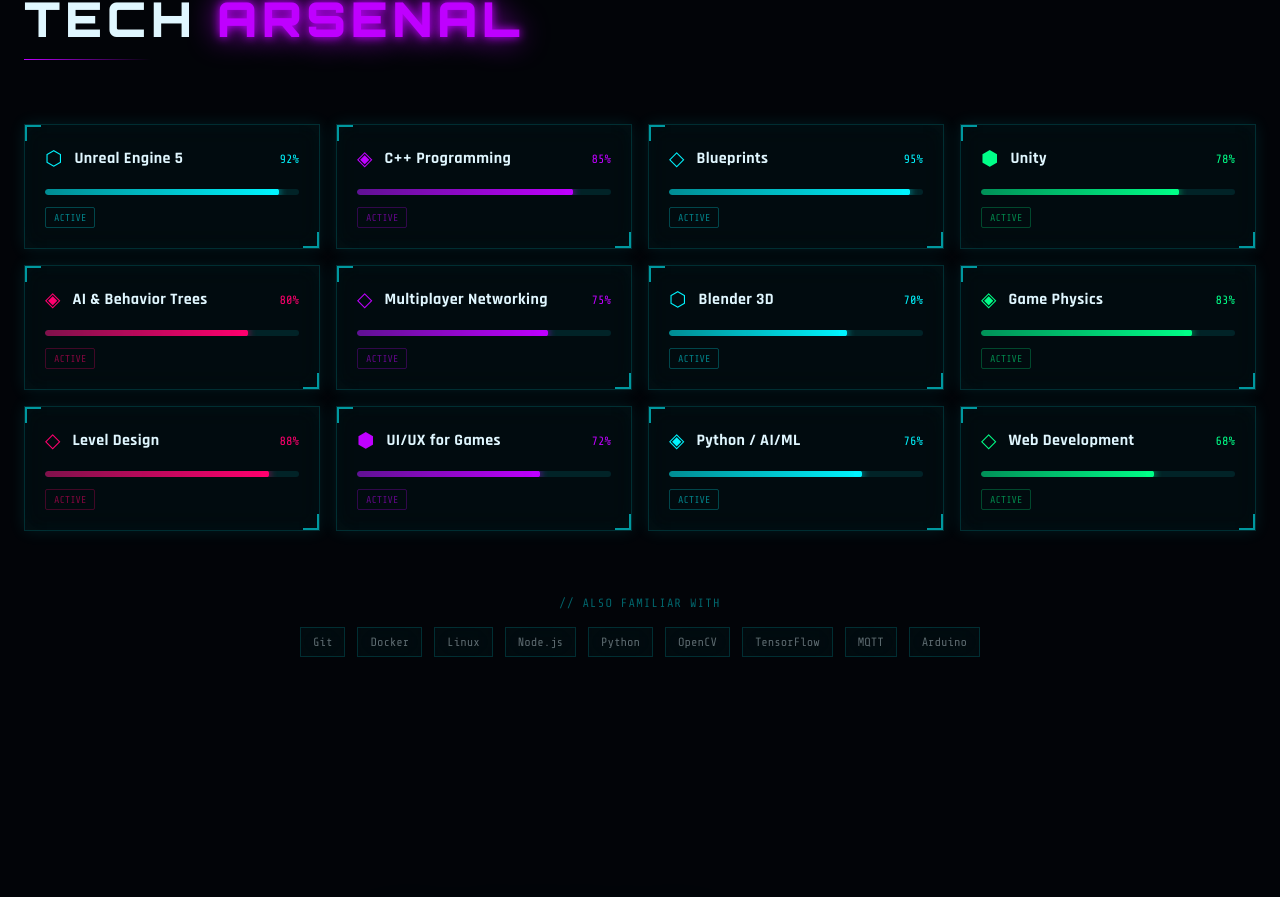
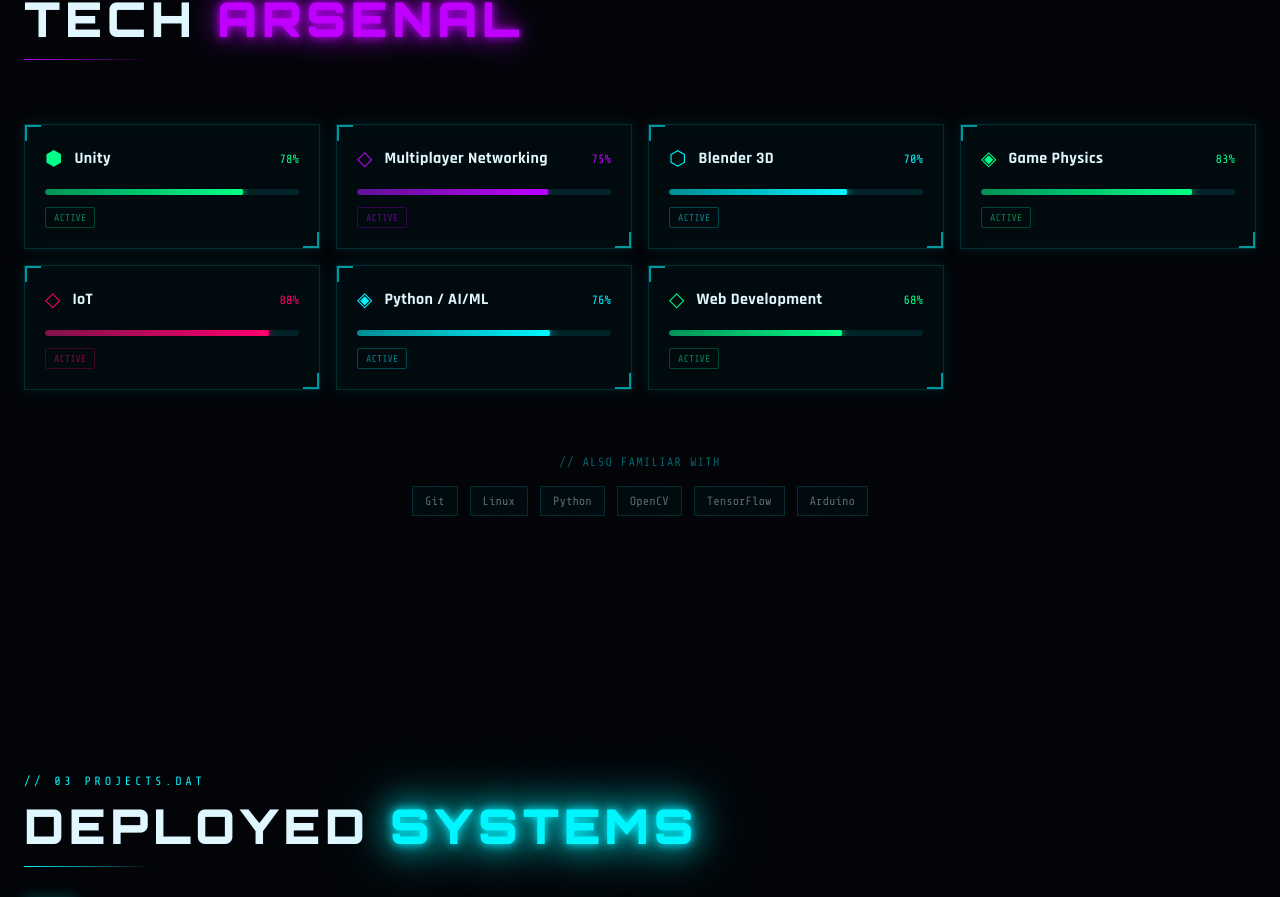
Before and after one commit to shabermohamadb-create/shabeer-portfolio, a React (Vite) app: page / in a window 1280 px wide. Shown: the part 2116-3013 px from the top of the page. Built offline with nearby package versions, Linux system fonts and the light colour scheme.

Commit message:
Update Skills.jsx

```diff
--- a/src/components/sections/Skills.jsx
+++ b/src/components/sections/Skills.jsx
@@ -2,16 +2,12 @@
 import { motion, useInView } from 'framer-motion'
 
 const skills = [
-  { name: 'Unreal Engine 5', level: 92, color: '#00f5ff', icon: '⬡' },
-  { name: 'C++ Programming', level: 85, color: '#bf00ff', icon: '◈' },
-  { name: 'Blueprints', level: 95, color: '#00f5ff', icon: '◇' },
+
   { name: 'Unity', level: 78, color: '#00ff88', icon: '⬢' },
-  { name: 'AI & Behavior Trees', level: 80, color: '#ff006e', icon: '◈' },
   { name: 'Multiplayer Networking', level: 75, color: '#bf00ff', icon: '◇' },
   { name: 'Blender 3D', level: 70, color: '#00f5ff', icon: '⬡' },
   { name: 'Game Physics', level: 83, color: '#00ff88', icon: '◈' },
-  { name: 'Level Design', level: 88, color: '#ff006e', icon: '◇' },
-  { name: 'UI/UX for Games', level: 72, color: '#bf00ff', icon: '⬢' },
+  { name: 'IoT', level: 88, color: '#ff006e', icon: '◇' },
   { name: 'Python / AI/ML', level: 76, color: '#00f5ff', icon: '◈' },
   { name: 'Web Development', level: 68, color: '#00ff88', icon: '◇' },
 ]
@@ -106,7 +102,7 @@
         >
           <p className="font-mono text-xs text-[#00f5ff]/40 tracking-widest mb-4">// ALSO FAMILIAR WITH</p>
           <div className="flex flex-wrap justify-center gap-3">
-            {['Git', 'Docker', 'Linux', 'Node.js', 'Python', 'OpenCV', 'TensorFlow', 'MQTT', 'Arduino'].map(tech => (
+            {['Git', 'Linux', 'Python', 'OpenCV', 'TensorFlow', 'Arduino'].map(tech => (
               <span key={tech} className="font-mono text-xs px-3 py-1.5 border border-[#00f5ff]/15 text-[#e0f7ff]/40 glass">
                 {tech}
               </span>
```
